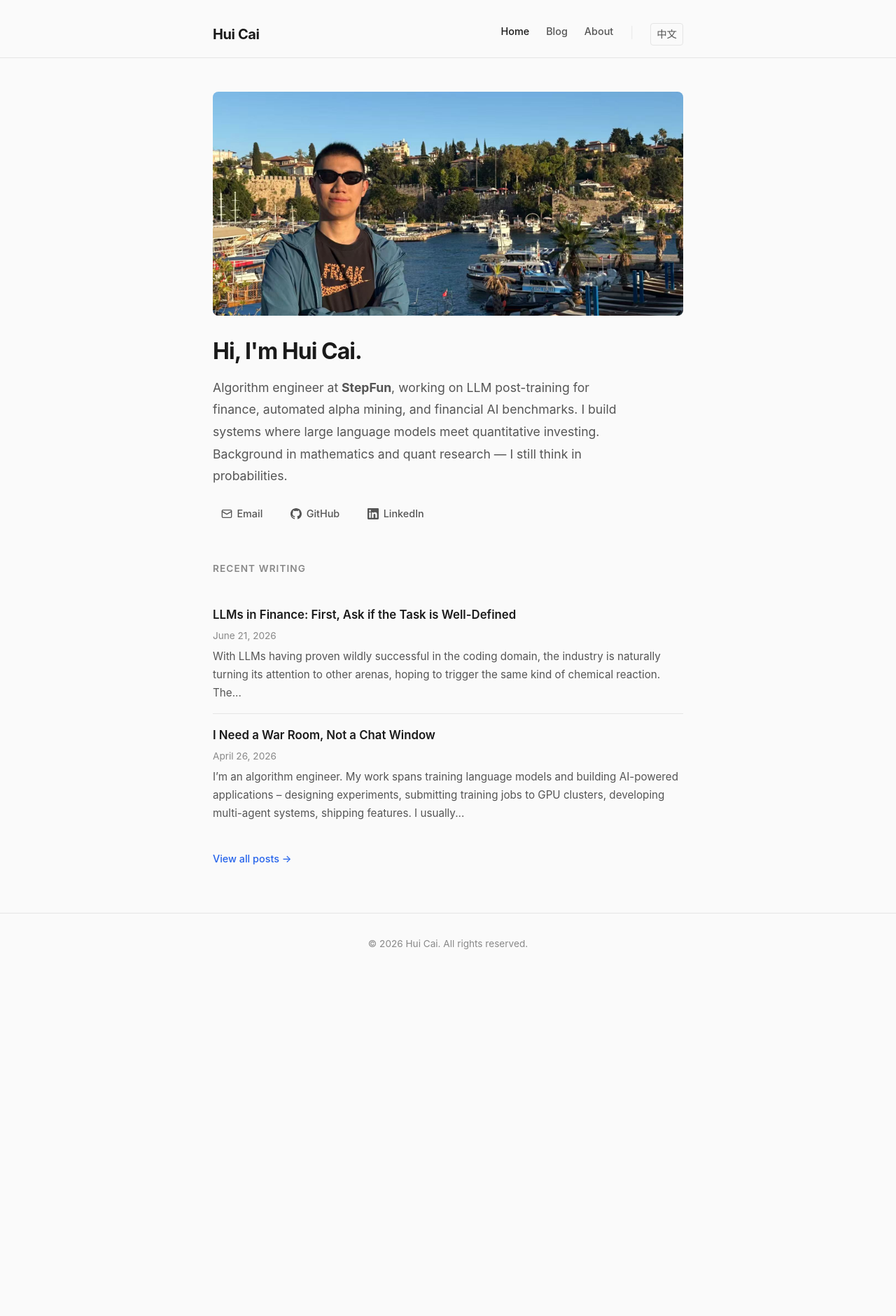
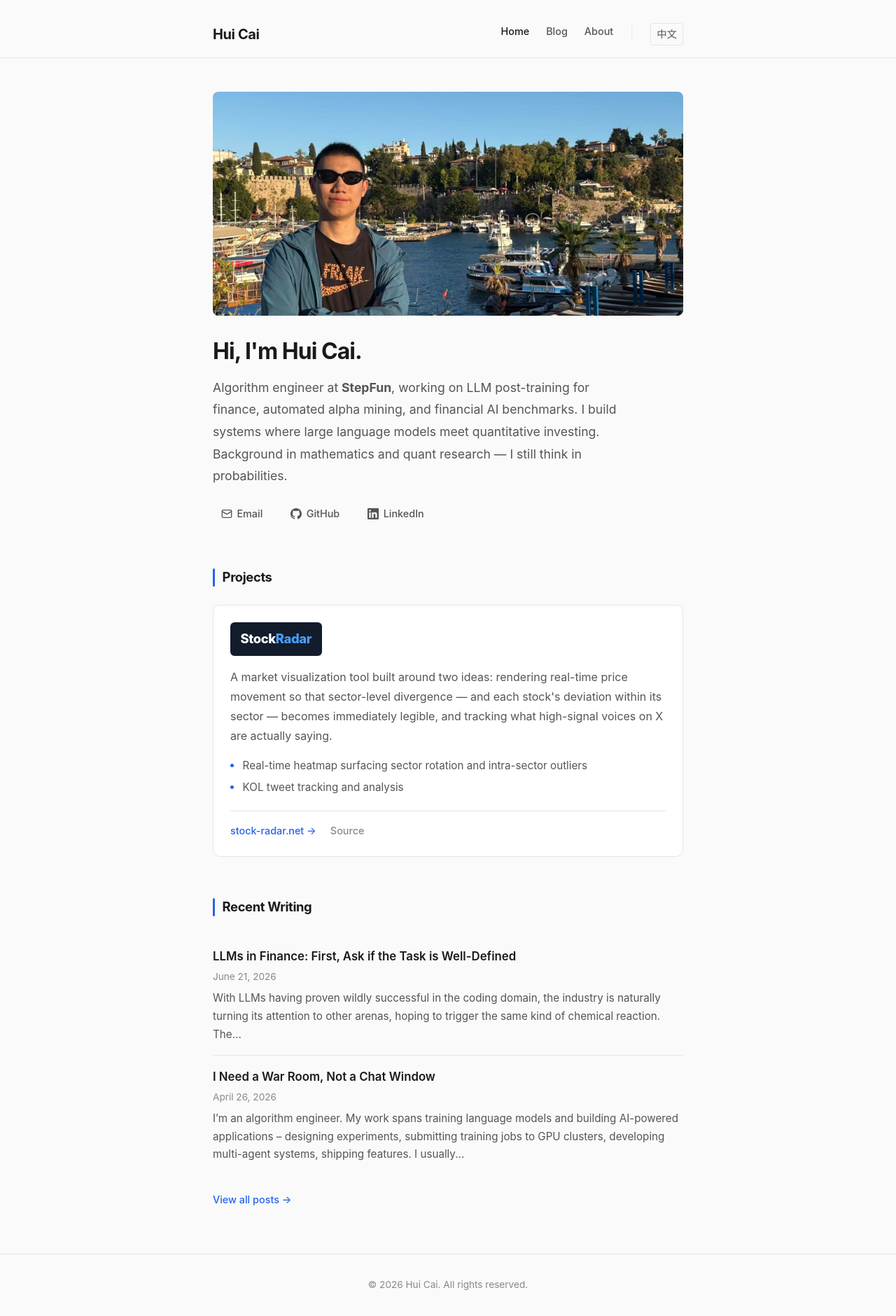
Before and after one commit to chkrz/chkrz.github.io, a Jekyll site: the page built from index.html, in a window 1280 px wide. Shown: the whole page at 70% size. Built offline with Jekyll 4.4.1, drawn with Linux system fonts in a browser that asks for light colours; before the commit the page ends 1392 px from its top, so only the background shows below that.

Commit message:
Add StockRadar project card and restyle section headings
Reframe the project around its two core capabilities (real-time
sector/intra-sector divergence visualization and KOL tweet tracking)
rather than the earlier US-equity framing.

Co-Authored-By: Claude Opus 4.6 (1M context) <noreply@anthropic.com>

```diff
--- a/assets/css/style.css
+++ b/assets/css/style.css
@@ -164,14 +164,115 @@ a:hover {
   flex-shrink: 0;
 }
 
+/* Project card */
+.project-card {
+  background: var(--bg-card);
+  border: 1px solid var(--border);
+  border-radius: 10px;
+  padding: 1.5rem;
+  transition: border-color 0.2s, box-shadow 0.2s;
+}
+
+.project-card:hover {
+  border-color: #d0d0d0;
+  box-shadow: 0 2px 12px rgba(0, 0, 0, 0.05);
+}
+
+.project-logo {
+  display: inline-block;
+  background: #131c2b;
+  padding: 0.5rem 0.9rem;
+  border-radius: 6px;
+  font-size: 1.15rem;
+  font-weight: 800;
+  letter-spacing: -0.02em;
+  margin-bottom: 1rem;
+}
+
+.logo-stock {
+  color: #fff;
+}
+
+.logo-radar {
+  color: #4a9eff;
+}
+
+.project-desc {
+  color: var(--text-secondary);
+  font-size: 1rem;
+  line-height: 1.75;
+  margin-bottom: 1rem;
+}
+
+.project-features {
+  list-style: none;
+  margin-bottom: 1.25rem;
+}
+
+.project-features li {
+  position: relative;
+  padding-left: 1.1rem;
+  color: var(--text-secondary);
+  font-size: 0.95rem;
+  margin-bottom: 0.35rem;
+}
+
+.project-features li::before {
+  content: "";
+  position: absolute;
+  left: 0;
+  top: 0.65em;
+  width: 5px;
+  height: 5px;
+  border-radius: 50%;
+  background: var(--accent);
+}
+
+.project-links {
+  display: flex;
+  gap: 1.25rem;
+  align-items: center;
+  padding-top: 1rem;
+  border-top: 1px solid var(--border);
+}
+
+.project-links a {
+  font-size: 0.9rem;
+  font-weight: 500;
+}
+
+.project-links a:last-child {
+  color: var(--text-muted);
+}
+
+.project-links a:last-child:hover {
+  color: var(--accent);
+}
+
 /* Section */
 .section-title {
-  font-size: 0.85rem;
-  font-weight: 600;
-  text-transform: uppercase;
-  letter-spacing: 0.08em;
-  color: var(--text-muted);
+  position: relative;
+  padding-left: 0.85rem;
+  font-size: 1.15rem;
+  font-weight: 700;
+  letter-spacing: -0.02em;
+  color: var(--text);
   margin-bottom: 1.5rem;
+}
+
+.section-title::before {
+  content: "";
+  position: absolute;
+  left: 0;
+  top: 0.15em;
+  bottom: 0.15em;
+  width: 3px;
+  border-radius: 2px;
+  background: var(--accent);
+}
+
+section + section {
+  margin-top: 3.5rem;
 }
 
 /* Post List */
--- a/index.html
+++ b/index.html
@@ -20,6 +20,26 @@ ref: home
 </section>
 
 <section>
+  <h2 class="section-title">Projects</h2>
+  <div class="project-card">
+    <div class="project-logo"><span class="logo-stock">Stock</span><span class="logo-radar">Radar</span></div>
+    <p class="project-desc">
+      A market visualization tool built around two ideas: rendering real-time price movement so that
+      sector-level divergence — and each stock's deviation within its sector — becomes immediately
+      legible, and tracking what high-signal voices on X are actually saying.
+    </p>
+    <ul class="project-features">
+      <li>Real-time heatmap surfacing sector rotation and intra-sector outliers</li>
+      <li>KOL tweet tracking and analysis</li>
+    </ul>
+    <div class="project-links">
+      <a href="https://stock-radar.net/" target="_blank">stock-radar.net &rarr;</a>
+      <a href="https://github.com/chkrz/stockradar" target="_blank">Source</a>
+    </div>
+  </div>
+</section>
+
+<section>
   <h2 class="section-title">Recent Writing</h2>
   {% assign posts = site.posts | where: "lang", "en" | slice: 0, 5 %}
   {% if posts.size > 0 %}
```
Also changed, not shown: index-zh.html (+19 -0 lines).
